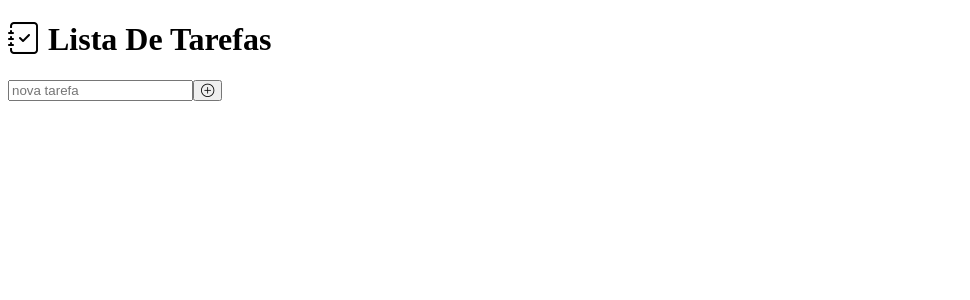
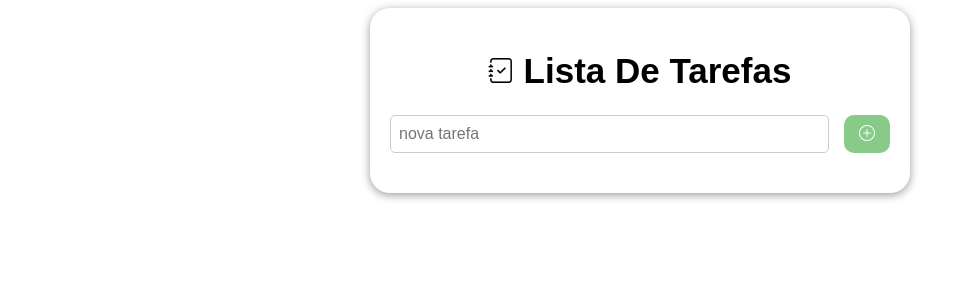
Before and after one commit to marcusRodrigues9/ToDoListAngular, an Angular app: page / in a window 1280 px wide. Shown: the top 300 px of the page, without its empty margins (0-970 px from the left). Built offline with nearby package versions, Linux system fonts and the light colour scheme.

Commit message:
feat: customização do todoList pelo css

```diff
--- a/src/app/app.css
+++ b/src/app/app.css
@@ -0,0 +1,57 @@
+.title{
+    text-align: center;
+    margin-bottom: 20px;
+    font-family: sans-serif;
+}
+
+.title h1{
+    font-size: 35px;
+    display: flex;
+    align-items: center;
+    justify-content: center;
+    gap: 10px;
+    font-family: sans-serif;
+}
+
+.title i {
+    margin: 0;
+    font-size: 25px;
+    font-family: sans-serif;
+}
+
+.todo-container{
+    max-width: 500px;
+    margin: 0 auto;
+    padding: 20px;
+    box-shadow: 0 2px 10px rgb(0,0,0,0.4);
+    border-radius: 20px;
+}
+
+.add-task{
+    display: flex;
+    justify-content: center;
+    gap: 5px;
+    margin-bottom: 20px;
+}
+.add-task input{
+    flex: 1;
+    padding: 8px;
+    font-size: 16px;
+    border: 1px solid #ccc;
+    border-radius: 5px;
+    margin-right: 10px;
+}
+
+.add-task button {
+    padding: 10px 15px;
+    background-color: rgb(136, 202, 136);
+    border: none;
+    border-radius: 10px;
+    color: white;
+    font-size: 16px;
+    cursor: pointer;
+}
+.add-task button:hover{
+    transform: scale(1.2);
+
+}
```
